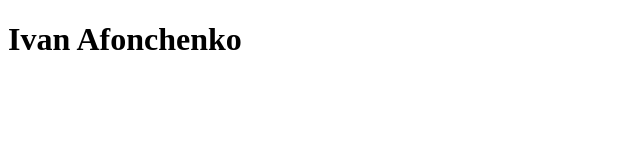
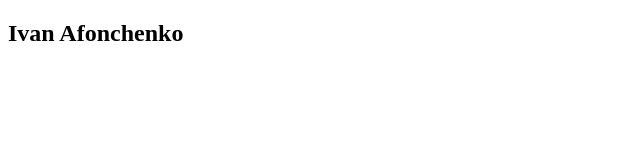
Before and after one commit to afon-himself/berners-branches, a plain HTML site: page index.html in a window 1280 px wide. Shown: the whole page, without its empty margins (0-640 px from the left). Drawn offline with Linux system fonts and the light colour scheme.

Commit message:
add smth

```diff
--- a/index.html
+++ b/index.html
@@ -7,6 +7,6 @@
   <title>Document</title>
 </head>
 <body>
-  <h1>Ivan Afonchenko</h1>
+  <h2>Ivan Afonchenko</h2>
 </body>
 </html>
```
